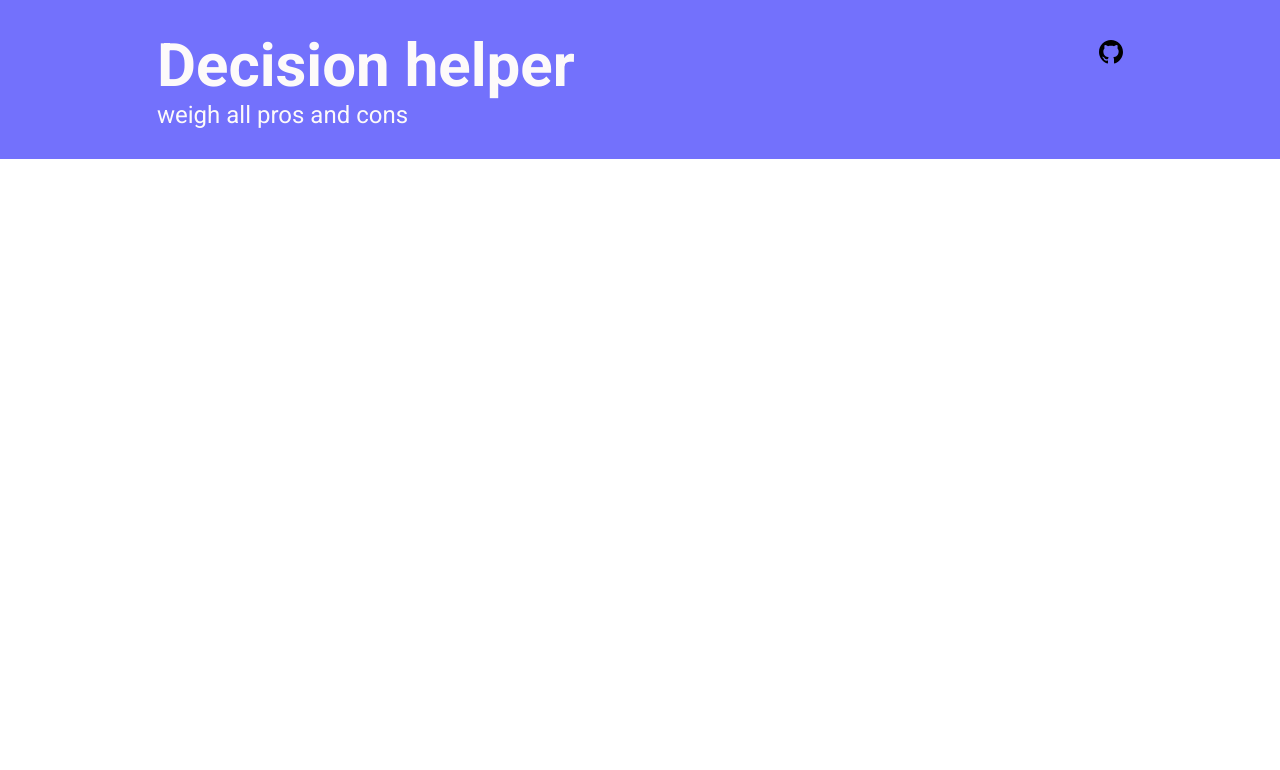
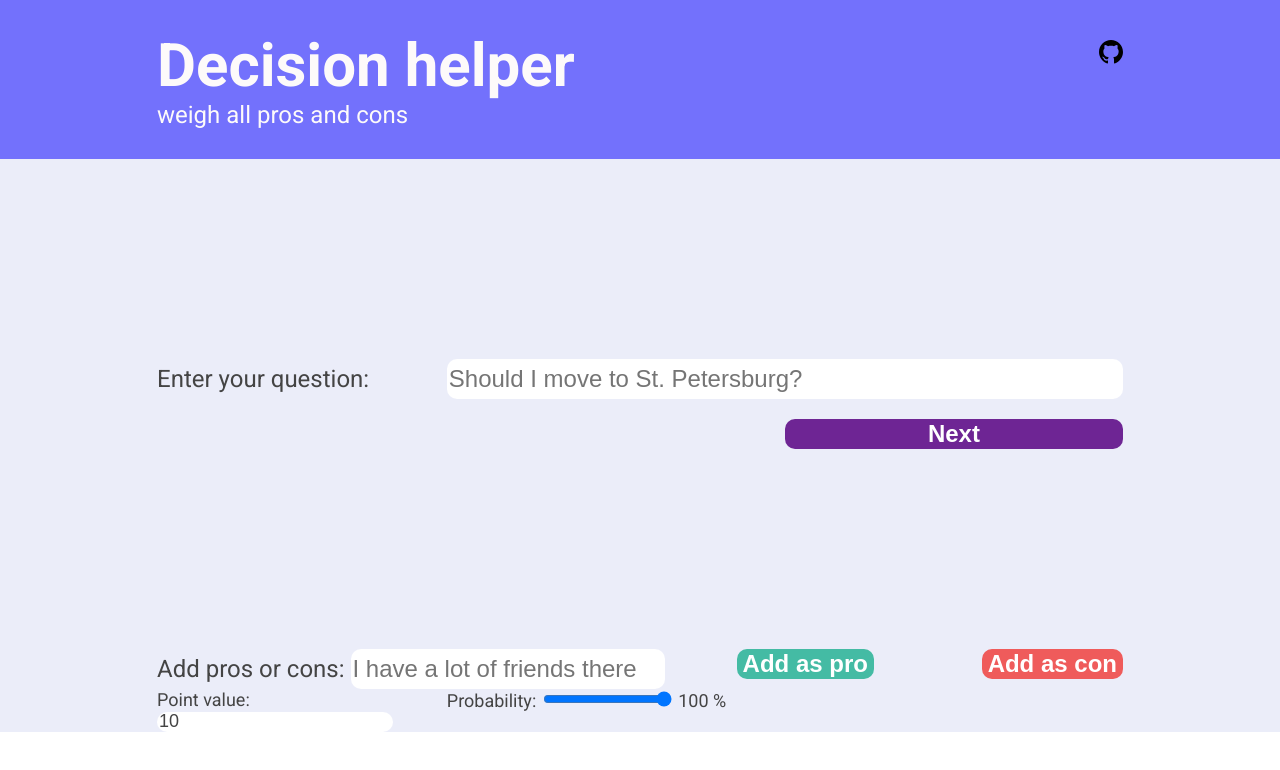
Before and after one commit to Fanis-Rakhmatullin/decision-helper, a Vue app: page / in a window 1280 px wide. Shown: the top 770 px of the page. Built offline with nearby package versions, Linux system fonts and the light colour scheme.

Commit message:
Добавлены компоненты кнопки, option-adder, question - отстилизованы

```diff
--- a/package.json
+++ b/package.json
@@ -9,7 +9,6 @@
   },
   "dependencies": {
     "core-js": "^3.6.5",
-    "normalize.css": "^8.0.1",
     "vue": "^2.6.11",
     "vuex": "^3.4.0"
   },
--- a/src/App.vue
+++ b/src/App.vue
@@ -1,23 +1,25 @@
 <template>
   <div id="app">
-<!--    <div class="container">-->
-      <header-component />
-<!--    </div>-->
+    <header-component/>
+    <question-component/>
+    <option-adder/>
   </div>
 </template>
 
 <script>
 import HeaderComponent from './components/HeaderComponent.vue';
+import QuestionComponent from './components/QuestionComponent.vue';
+import OptionAdder from './components/OptionAdder.vue';
 
 export default {
   name: 'App',
   components: {
     HeaderComponent,
+    QuestionComponent,
+    OptionAdder,
   },
   data() {
-    return {
-
-    };
+    return {};
   },
 };
 </script>
@@ -37,9 +39,13 @@ export default {
   background: var(--header-color);
 }
 
-.container {
-  margin: 0 auto;
-  width: 95%;
-  max-width: 966px;
+.question-component {
+  padding-top: 200px;
+  font-size: 24px;
+}
+
+.option-adder {
+  padding-top: 200px;
+  font-size: 24px;
 }
 </style>
--- /dev/null
+++ b/src/assets/styles/base.scss
@@ -0,0 +1,46 @@
+*  {
+  box-sizing: border-box;
+}
+
+body {
+  margin: 0;
+  -webkit-font-smoothing: antialiased;
+  -moz-osx-font-smoothing: grayscale;
+}
+
+button {
+  border: 0;
+  cursor: pointer;
+}
+
+ul {
+  padding: 0;
+  margin: 0;
+  list-style: none;
+}
+
+h1,
+h2,
+h3,
+h4,
+h5,
+h6 {
+  font-weight: normal;
+  margin: 0;
+}
+
+p {
+  margin: 0;
+  padding: 0;
+}
+
+a {
+  color: inherit;
+  cursor: pointer;
+}
+
+img {
+  display: block;
+  max-width: 100%;
+  max-height: 100%;
+}
--- a/src/assets/styles/main.scss
+++ b/src/assets/styles/main.scss
@@ -1,58 +1,28 @@
+@import "base";
 @import url('https://fonts.googleapis.com/css2?family=Roboto:wght@300;400;700&display=swap');
 
 :root {
-    --header-color: #7371fc;
-    --background-color: #ebedf9;
-    --button-color: #6e2594;
-    --positive-color: #44bba4;
-    --negative-color: #ef5b5b;
-    --dark-font-color: #444444;
-    --light-font-color: #fdfafa;
+  --header-color: #7371fc;
+  --background-color: #ebedf9;
+  --button-main-color: #6e2594;
+  --button-positive-color: #44bba4;
+  --button-negative-color: #ef5b5b;
+  --dark-font-color: #444444;
+  --light-font-color: #fdfafa;
 }
 
-* {
-    box-sizing: border-box;
+.container {
+  margin: 0 auto;
+  width: 95%;
+  max-width: 966px;
 }
 
-body {
-  margin: 0;
-  -webkit-font-smoothing: antialiased;
-  -moz-osx-font-smoothing: grayscale;
+.input--type--text {
+  height: 40px;
+  font-size: 24px;
+  font-weight: 300;
+  color: var(--dark-font-color);
+  outline: none;
+  border-radius: 10px;
+  border-width: 0;
 }
-
-button {
-    border: 0;
-    cursor: pointer;
-}
-
-ul {
-    padding: 0;
-    margin: 0;
-    list-style: none;
-}
-
-h1,
-h2,
-h3,
-h4,
-h5,
-h6 {
-    font-weight: normal;
-    margin: 0;
-}
-
-p {
-    margin: 0;
-    padding: 0;
-}
-
-a {
-    color: inherit;
-    cursor: pointer;
-}
-
-img {
-    display: block;
-    max-width: 100%;
-    max-height: 100%;
-}
--- /dev/null
+++ b/src/components/ButtonComponent.vue
@@ -0,0 +1,36 @@
+<template>
+  <div class="button-component">
+    <button
+      :style="{ backgroundColor: buttonColor }"
+      class="button"
+    >{{ buttonText }}
+    </button>
+  </div>
+</template>
+
+<script>
+export default {
+  name: 'ButtonComponent',
+  props: {
+    buttonColor: String,
+    buttonText: String,
+  },
+  data() {
+    return {};
+  },
+};
+</script>
+
+<style lang="scss" scoped>
+.button {
+  border-radius: 10px;
+  font-size: 24px;
+  font-weight: bold;
+  color: white;
+  width: 100%;
+
+  &:focus {
+    outline: none;
+  }
+}
+</style>
--- a/src/components/HeaderComponent.vue
+++ b/src/components/HeaderComponent.vue
@@ -6,8 +6,13 @@
         <h3 class="headline__moto">weigh all pros and cons</h3>
       </div>
       <div class="github">
-        <a href="/" class="github__link">
-          <img class="github__img" src="../assets/svg/github-logo.svg" alt="Лого GitHub">
+        <a href="https://github.com/Fanis-Rakhmatullin/decision-helper"
+           class="github__link"
+        >
+          <img class="github__img"
+               src="../assets/svg/github-logo.svg"
+               alt="Лого GitHub"
+          >
         </a>
       </div>
     </div>
@@ -16,7 +21,7 @@
 
 <script>
 export default {
-  name: 'headerComponent',
+  name: 'HeaderComponent',
 };
 </script>
 
--- /dev/null
+++ b/src/components/OptionAdder.vue
@@ -0,0 +1,93 @@
+<template>
+  <div class="option-adder">
+    <div class="container">
+      <form class="option">
+        <label class="option__name">Add pros or cons:
+          <input
+            v-model="question"
+            class="option__name-input input--type--text"
+            placeholder="I have a lot of friends there"
+            type="text"
+          >
+        </label>
+        <label class="option__value">Point value:
+          <input
+            v-model="value"
+            class="option__value-input input--type--text"
+            placeholder="10"
+            type="number"
+          >
+        </label>
+        <label class="option__probability">Probability:
+          <input
+            v-model="probability"
+            class="option__probability-input"
+            max="100"
+            min="0"
+            step="1"
+            type="range"
+            value="100"
+          > {{ probability }} %
+        </label>
+      </form>
+      <div class="buttons">
+        <button-component
+          buttonColor="var(--button-positive-color)"
+          buttonText="Add as pro"
+          class="buttons__pro"
+        />
+        <button-component
+          buttonColor="var(--button-negative-color)"
+          buttonText="Add as con"
+          class="buttons__con"
+        />
+      </div>
+    </div>
+  </div>
+</template>
+
+<script>
+import ButtonComponent from './ButtonComponent.vue';
+
+export default {
+  name: 'OptionAdder',
+  components: {
+    ButtonComponent,
+  },
+  data() {
+    return {
+      question: '',
+      value: 10,
+      probability: 100,
+    };
+  },
+};
+</script>
+
+<style lang="scss" scoped>
+.container {
+  display: flex;
+}
+
+.buttons {
+  display: flex;
+  flex-basis: 40%;
+  justify-content: space-between;
+}
+
+.option {
+  flex-basis: 60%;
+  display: flex;
+  flex-wrap: wrap;
+}
+
+.option__value, .option__probability {
+  font-size: 18px;
+  width: 50%;
+}
+
+.option__value-input {
+  height: 20px;
+  font-size: 18px;
+}
+</style>
--- /dev/null
+++ b/src/components/QuestionComponent.vue
@@ -0,0 +1,56 @@
+<template>
+  <div class="question-component">
+    <div class="container">
+      <form class="question">
+        <label class="question__prompt">Enter your question:
+          <input
+            type="text"
+            class="question__input input--type--text"
+            placeholder="Should I move to St. Petersburg?"
+            v-model="question"
+          >
+        </label>
+        <button-component
+          class="question__button"
+          buttonText="Next"
+          buttonColor="var(--button-main-color)"
+        />
+      </form>
+
+    </div>
+  </div>
+</template>
+
+<script>
+import ButtonComponent from './ButtonComponent.vue';
+
+export default {
+  name: 'QuestionComponent',
+  components: {
+    ButtonComponent,
+  },
+  data() {
+    return {
+      question: '',
+    };
+  },
+};
+</script>
+
+<style scoped lang="scss">
+.question__prompt {
+  display: flex;
+  justify-content: space-between;
+  align-items: center;
+  margin-bottom: 20px;
+}
+
+.question__input {
+  width: 70%;
+}
+
+.question__button {
+  width: 35%;
+  margin-left: auto;
+}
+</style>
```
Also changed, not shown: 1 other file (tests, documents, lock files or other folders).
